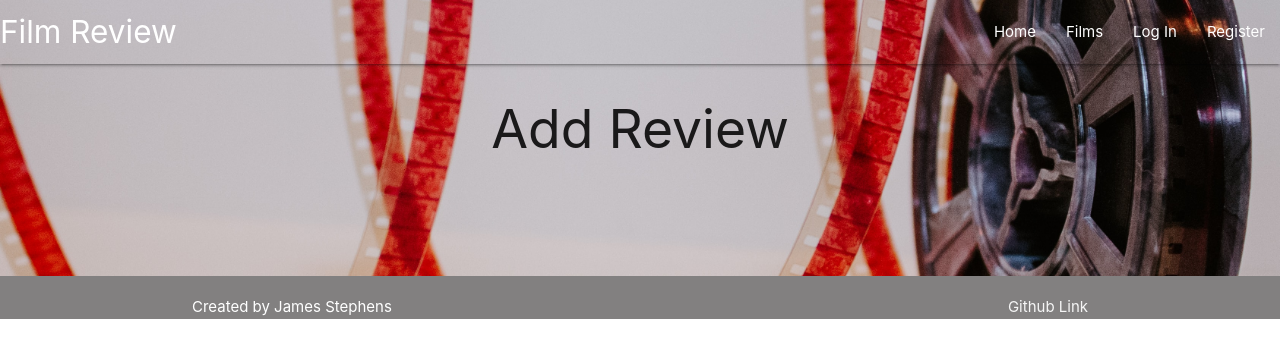
After one commit to DevSteg/film_review_project, a Flask app: page /review in a window 1280 px wide. The commit adds this page. Shown: the top 358 px of the page. Run offline with Flask 2, Linux system fonts and the light colour scheme; some libraries are stand-ins or nearby versions.

Commit message:
Create review.html and add links

```diff
--- a/app.py
+++ b/app.py
@@ -68,6 +68,11 @@ def add_film():
         return redirect(url_for("movie", film_title=new_film["film_title"]))
 
     return render_template("add_film.html")
+
+
+@app.route("/review", methods=["GET", "POST"])
+def review():
+    return render_template("review.html")
 
 
 @app.route("/register", methods=["GET", "POST"])
--- a/templates/base.html
+++ b/templates/base.html
@@ -22,7 +22,7 @@
                     {% if session.user %}
                         <li><a href="{{ url_for('profile', username=session['user']) }}">Profile</a></li>
                         <li><a href="{{ url_for('add_film') }}">Add Film</a></li>
-                        <li><a href="#">Review Film</a></li>
+                        <li><a href="{{ url_for('review') }}">Review Film</a></li>
                         <li><a href="{{ url_for('logout')}}">Log Out</a></li>
                     {% else %}
                         <li><a href="{{ url_for('login') }}">Log In</a></li>
--- a/templates/index.html
+++ b/templates/index.html
@@ -38,7 +38,7 @@
                                 </div>
                             </a>
                             <div class="card-action center-align">
-                                <a href="#">Add review</a>
+                                <a href="{{ url_for('review') }}">Add review</a>
                             </div>
                         </div>
                     </div>
--- /dev/null
+++ b/templates/review.html
@@ -0,0 +1,7 @@
+{% extends "base.html" %}
+<!-- Page Title -->
+{% block title %}
+    <span>Add Review</span>
+{% endblock %}
+{% block content %}
+{% endblock %}
```
